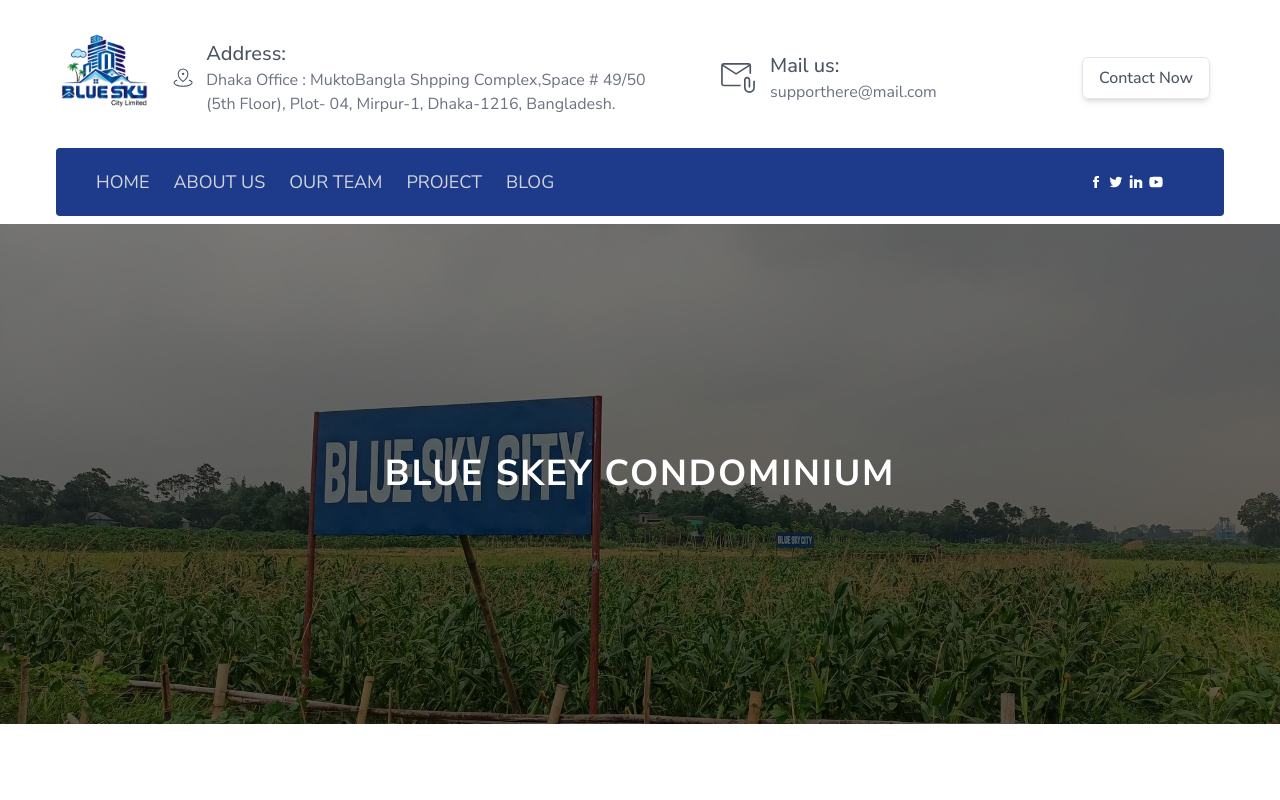
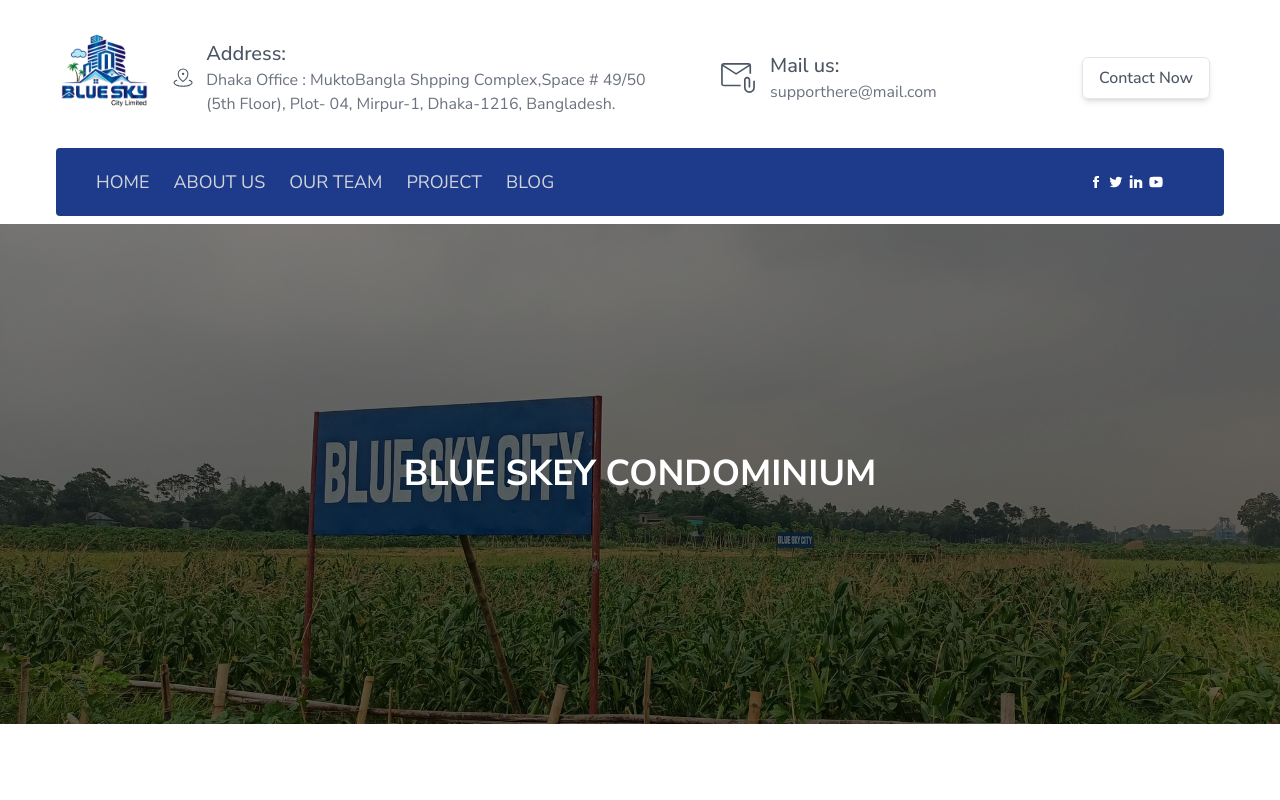
Before and after one commit to sabbir1257/blue_sky_font_end, a Next.js app: page /project/blueSkyCondominium in a window 1280 px wide. Shown: the top 800 px of the page. Built offline with nearby package versions, Linux system fonts and the light colour scheme.

Commit message:
blue sky banner digine update

```diff
--- a/src/components/pages/project/blueSkyCondominium/BlueSkyBanner.tsx
+++ b/src/components/pages/project/blueSkyCondominium/BlueSkyBanner.tsx
@@ -16,7 +16,7 @@
 
       {/* Centered Text */}
       <div className="absolute inset-0 flex items-center justify-center">
-        <h1 className="text-white md:text-4xl text-3xl font-bold uppercase tracking-wider">
+        <h1 className="text-white md:text-4xl text-3xl font-bold uppercase text-center">
           Blue Skey Condominium
         </h1>
       </div>
```
